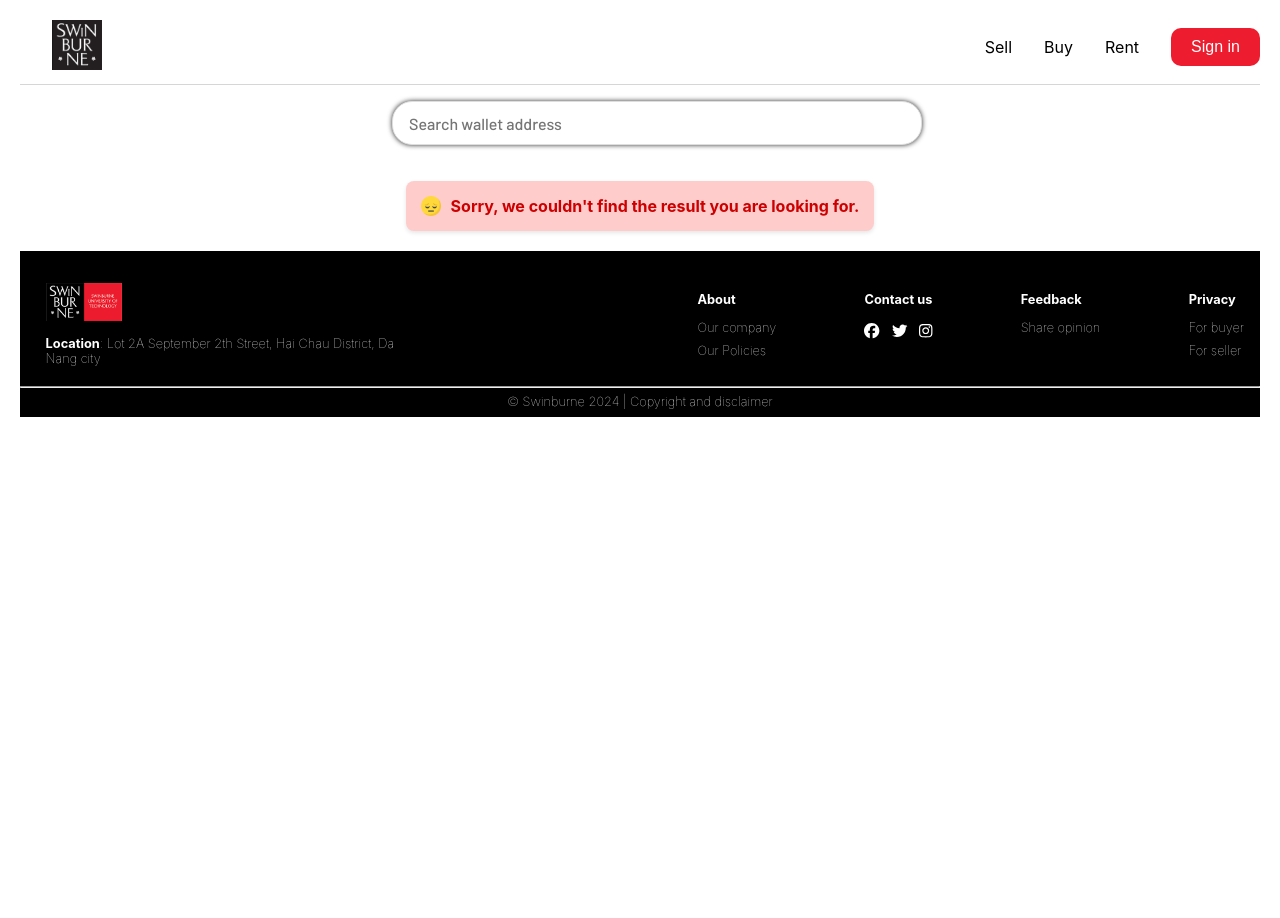
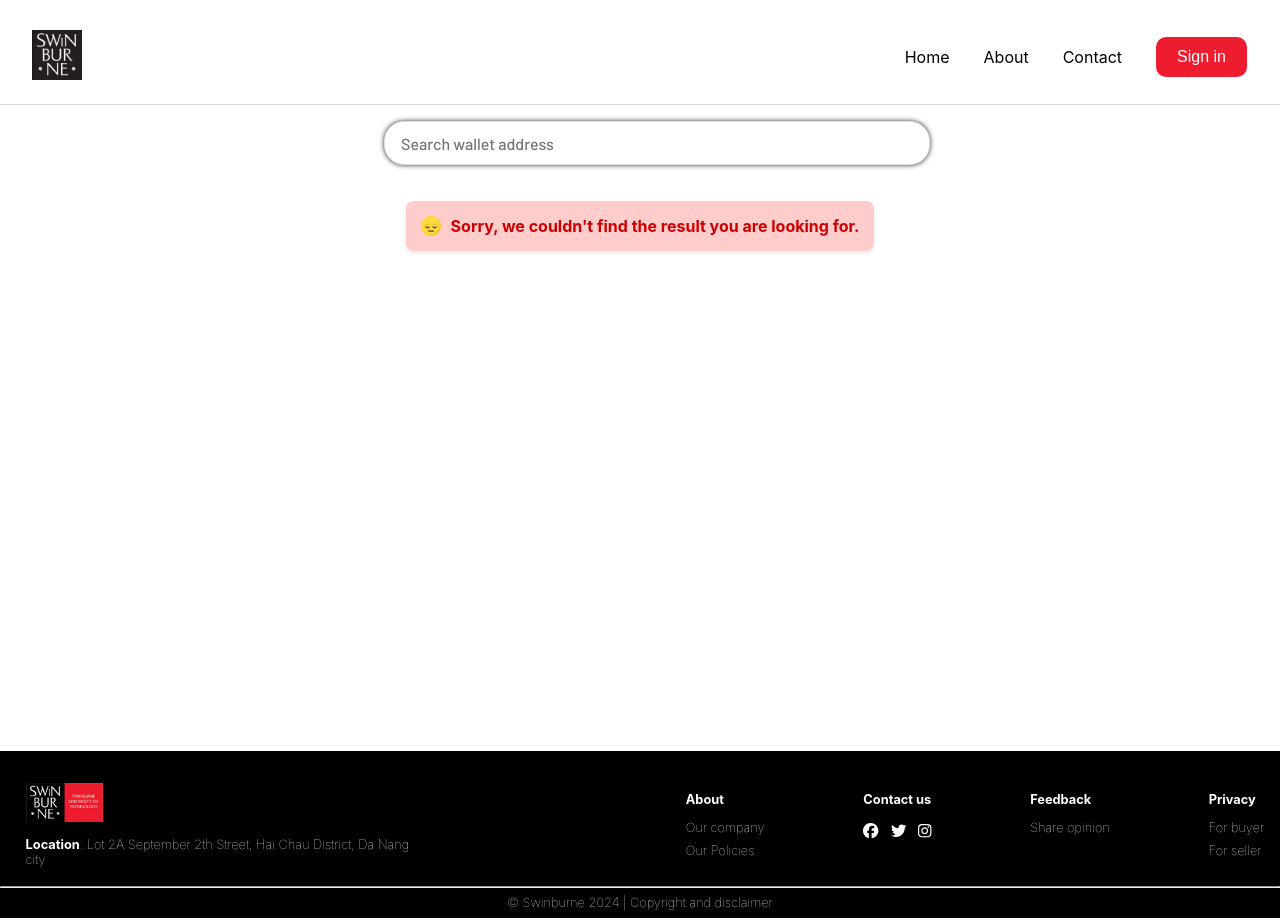
Before and after one commit to hnam26/COS30049-Blockchain-Transaction-System, a React (Create React App) app: page /about in a window 1280 px wide. Before the commit the page ends 800 px from the top, so only its background shows below. Built offline with nearby package versions, Linux system fonts and the light colour scheme.

Commit message:
commit zui

```diff
--- a/src/App.js
+++ b/src/App.js
@@ -1,15 +1,21 @@
-import React from "react";
-import "./styles/App.css";
-import Navbar from "./components/Navbar";
-import Search from "./components/Search";
-import Footer from "./components/Footer";
-import { Outlet } from "react-router-dom";
+import React from 'react';
+import './styles/App.css';
+import Navbar from './components/Navbar';
+import Search from './components/Search';
+import Footer from './components/Footer';
+import { Outlet, useOutlet } from 'react-router-dom';
 
 const App = () => {
+  // Check if there are any child routes inside Outlet
+  const outlet = useOutlet();
+
   return (
     <div className="App">
       <Navbar />
       <Search />
+      {/* Conditionally render the div if there are no child routes */}
+      {!outlet && <div style={{ height: '60vh' }} />}
+      {/* Render the Outlet */}
       <Outlet />
       <Footer />
     </div>
--- a/src/components/Account.js
+++ b/src/components/Account.js
@@ -6,7 +6,7 @@ import TransactionSummary from "./TransactionSummary";
 import TransactionGraph from "./TransactionGraph";
 import UserInfo from "./UserInfo";
 import { calculateExpensesAndIncomes, findNodesByWalletAddress, transactionData, getTransactionDetails, getTransactionSummary } from "../data/transactionData";
-import HandleRevenueError from "./ErrorHandler";
+import HandleRevenueError from "./errorHandler";
 import AccountCss from "../styles/AccountCss.css";
 const Account = () => {
 
@@ -44,7 +44,8 @@ const Account = () => {
                         <button className={"buttonToggle" + (!showWalletContent ? " active" : "")} onClick={() => setShowWalletContent(false)}>Chart</button>
                     </div>
                     {showWalletContent ? (
-                        <>
+
+                        <div style={{ width: "95%", padding: "0px 80px" }}>
                             <div className="chart-summary-frame">
                                 <div className="bar">
                                     <BarChart props={data.transHistory} />
@@ -54,7 +55,7 @@ const Account = () => {
                                 </div>
                             </div>
                             <TransactionsTable transactions={data.transactions} />
-                        </>
+                        </div>
                     ) : (
                         <>
                             <TransactionGraph data={transData} />
--- a/src/components/Navbar.js
+++ b/src/components/Navbar.js
@@ -1,25 +1,36 @@
-import React from "react";
-import { Link } from "react-router-dom"; // Import Link from react-router-dom
+import React, { useState } from "react";
+import { Link } from "react-router-dom";
 import basicLogo from "../assets/images/basic-logo.png";
 import "../styles/navbar.css";
 
 const Navbar = () => {
+  const [isMenuOpen, setIsMenuOpen] = useState(false);
+
+  const toggleMenu = () => {
+    setIsMenuOpen(prevState => !prevState); // Use functional update form of setState
+  };
+
   return (
-    <nav className="navbar">
+    <nav className={`navbar ${isMenuOpen ? 'open' : ''}`}>
       <div className="navbar-logo">
         <Link to="/">
           <img src={basicLogo} alt="Swinburne logo" />
         </Link>
       </div>
       <div className="right-side">
-        <ul className="navbar-links">
-          <li>Sell</li>
-          <li>Buy</li>
-          <li>Rent</li>
+        <div className={`navbar-toggle ${isMenuOpen ? 'open' : ''}`} onClick={toggleMenu}>
+          <div className="bar"></div>
+          <div className="bar"></div>
+          <div className="bar"></div>
+        </div>
+        <ul className={`navbar-links ${isMenuOpen ? 'open' : ''}`}>
+          <li><Link to="/">Home</Link></li>
+          <li><Link to="/about">About</Link></li>
+          <li><Link to="/contact">Contact</Link></li>
+          <li>
+            <button className="sign-in-button">Sign in</button> {/* Add sign-in button here */}
+          </li>
         </ul>
-        <div className="navbar-actions">
-          <button className="sign-in-button">Sign in</button>
-        </div>
       </div>
     </nav>
   );
--- a/src/components/Search.js
+++ b/src/components/Search.js
@@ -1,41 +1,31 @@
-import React from 'react';
+import React, { useState } from 'react';
+import { useNavigate } from 'react-router-dom';
 import '../styles/search.css';
+const Search = () => {
+    const [searchValue, setSearchValue] = useState('');
+    const navigate = useNavigate();
 
-// Create a search bar component
-class SearchBar extends React.Component {
-    constructor(props) {
-        super(props);
-        this.state = {
-            searchTerm: ''
+    const handleSubmit = (e) => {
+        e.preventDefault();
+        navigate(`/${searchValue}`);
     };
-    }
 
-    // Handle search term change
-    handleSearchTermChange = (event) => {
-        this.setState({ searchTerm: event.target.value });
-    }
+    const handleChange = (e) => {
+        setSearchValue(e.target.value);
+    };
 
-    // Handle search form submission
-    handleSearchSubmit = (event) => {
-        event.preventDefault();
-        // Perform search logic here using this.state.searchTerm
-        // ...
-    }
-
-    render() {
     return (
-            <form onSubmit={this.handleSearchSubmit}>
+        <form onSubmit={handleSubmit}>
             <label htmlFor="search">Search</label>
             <input
                 type="text"
-                    value={this.state.searchTerm}
-                    onChange={this.handleSearchTermChange}
+                value={searchValue}
+                onChange={handleChange}
                 placeholder="Search wallet address"
             />
             <button type="submit" id='search-btn'>Search</button>
         </form>
     );
-    }
-}
+};
 
-export default SearchBar;
+export default Search;
--- a/src/components/errorHandler.js
+++ b/src/components/errorHandler.js
@@ -3,12 +3,15 @@ import errorImage from "../assets/images/sad.png";
 
 const HandleRevenueError = () => {
     return (
+        <>
             <div className="revenueError">
                 <img src={errorImage} alt="Error" />
                 <p>
                     Sorry, we couldn't find the result you are looking for.
                 </p>
             </div>
+            <div style={{ height: "60vh" }}></div>
+        </>
     );
 };
 
--- a/src/styles/App.css
+++ b/src/styles/App.css
@@ -2,8 +2,8 @@
   display: flex;
   flex-direction: column;
   align-items: center;
-
-  padding: 20px;
+  padding-top: 20px;
+  /* padding: 20px; */
 }
 
 .brand-name {
@@ -27,7 +27,7 @@
 
 .transactions-table {
   width: 100%;
-  margin-top: 30px;
+  margin: 30px 0;
   border-collapse: collapse;
 }
 
@@ -48,6 +48,7 @@
   background-color: #f0f0f0;
   /* Change background color on hover */
 }
+
 /* Error styles */
 .revenueError {
   display: flex;
@@ -64,9 +65,12 @@
 }
 
 @keyframes bounce {
-  from, to {
+
+  from,
+  to {
     transform: translateY(0);
   }
+
   50% {
     transform: translateY(-10px);
   }
--- a/src/styles/navbar.css
+++ b/src/styles/navbar.css
@@ -1,3 +1,4 @@
+/* Default styles for navbar */
 .navbar {
     display: flex;
     justify-content: space-between;
@@ -5,7 +6,8 @@
     width: 100%;
     padding-bottom: 10px;
     background-color: #fff;
-    border-bottom: #D6D6D6 1px solid;
+    border-bottom: #d6d6d6 1px solid;
+    position: relative;
 }
 
 .navbar-logo img {
@@ -22,27 +24,119 @@
 .navbar-links {
     display: flex;
     list-style-type: none;
-    /* margin-right: 2em; */
+
+    transform-origin: top;
+    transition: transform 0.3s ease-in-out;
 }
 
 .navbar-links li {
     margin-right: 2em;
     cursor: pointer;
+    display: flex;
+    justify-content: center;
+    align-items: center;
+    border: 1px solid transparent;
+    transition: 0.4s ease-out;
+}
+
+.navbar-links li:last-child:hover {
+    border-bottom: 1px solid transparent;
+}
+
+.navbar-links li:hover {
+    border-bottom: #ed1c2e 1px solid;
 }
 
 
+.navbar-links li a {
+    text-decoration: none;
+    color: black;
+    display: flex;
+    justify-content: center;
+    align-items: center;
+    width: 100%;
+    height: 100%;
+}
+
 .sign-in-button {
-    background-color: #ED1C2E;
+    background-color: #ed1c2e;
     color: white;
     padding: 10px 20px;
     border: none;
     border-radius: 10px;
     cursor: pointer;
     font-size: 16px;
+    transition: 0.4s ease-out;
+    border: 1px solid transparent;
+    /* Add a transparent border */
 }
 
 .sign-in-button:hover {
     background-color: #fff;
-    color: #ED1C2E;
-    border: #ED1C2E 1px solid;
+    color: #ed1c2e;
+    border: #ed1c2e 1px solid;
 }
+
+/* Responsive Styles */
+@media (max-width: 768px) {
+    .navbar-links {
+        flex-direction: column;
+        padding: 0;
+        margin: 0;
+        position: absolute;
+        top: 100%;
+        left: 0;
+        background-color: #fff;
+        border-top: 1px solid #d6d6d6;
+        z-index: 1000;
+        width: 100%;
+        text-align: center;
+        transform: scaleY(0);
+    }
+
+    .navbar-links li {
+        margin: 0;
+        padding: 10px;
+    }
+
+    .navbar-links li:hover {
+        border-bottom: 1px solid transparent;
+    }
+
+    .navbar.open .navbar-links {
+        transform: scaleY(1);
+    }
+
+    .navbar-toggle {
+        display: flex;
+        flex-direction: column;
+        cursor: pointer;
+        margin-right: 1rem;
+    }
+
+    .navbar-toggle .bar {
+        width: 25px;
+        height: 3px;
+        background-color: #333;
+        margin: 4px 0;
+        transition: 0.4s;
+    }
+
+    .navbar-toggle.open .bar:nth-child(1) {
+        transform: rotate(-45deg) translate(-5px, 6px);
+    }
+
+    .navbar-toggle.open .bar:nth-child(2) {
+        opacity: 0;
+    }
+
+    .navbar-toggle.open .bar:nth-child(3) {
+        transform: rotate(45deg) translate(-5px, -6px);
+    }
+
+    /* Add styles for the sign-in button when it's in the dropdown */
+    .navbar-links li button.sign-in-button {
+        margin: 1em 0;
+        width: 80%;
+    }
+}
```
Lines whose indentation alone changed are shown as unchanged.
